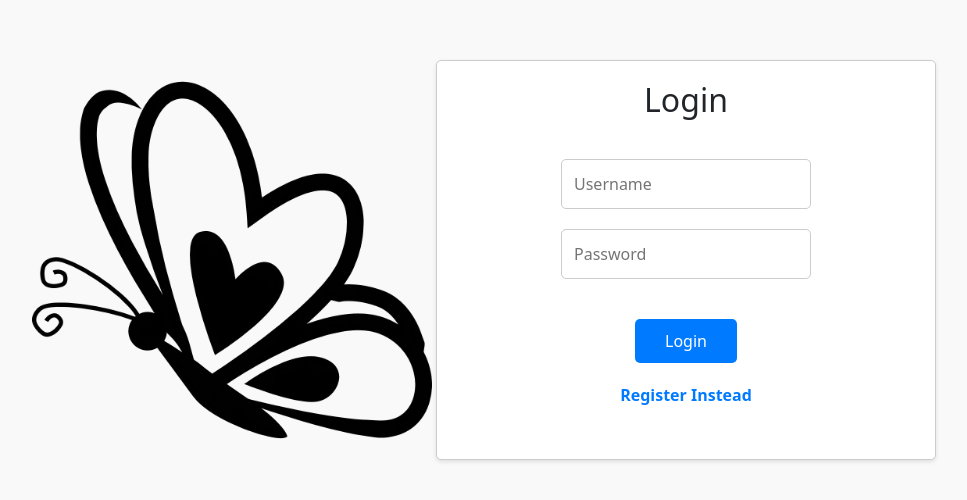
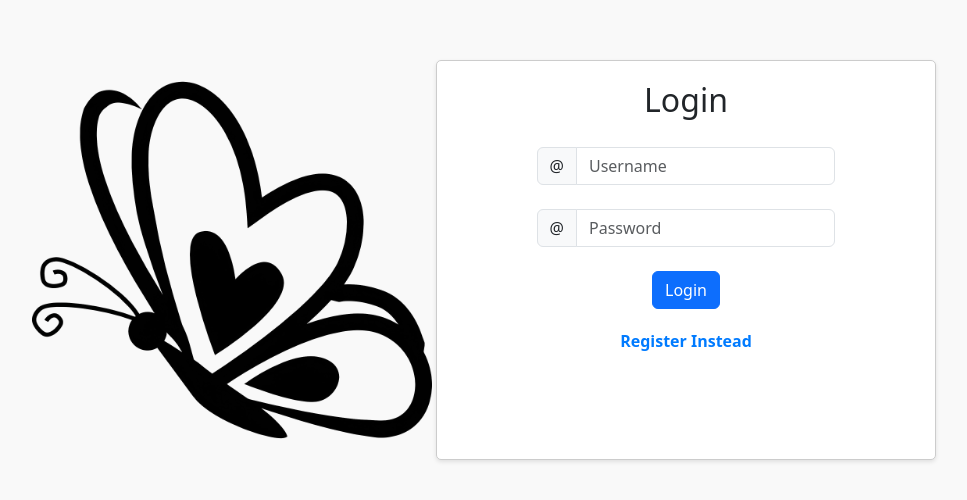
Before and after one commit to m-montefalcon/MeiMoreIs-Frontend, a React (Vite) app: page / in a window 1280 px wide. Shown: the part 140-640 px from the top of the page, without its empty margins (88-1055 px from the left). Built offline with nearby package versions, Linux system fonts and the light colour scheme.

Commit message:
Migrated and fully utilzied to bootstrap 5

```diff
--- a/src/components/Button.jsx
+++ /dev/null
@@ -1,18 +0,0 @@
-import React from "react";
-import "../../src/styles/Button.css";
-const Button = (props) => {
-  return (
-    <div className="button-container">
-      <button
-        className="button"
-        onClick={() => {
-          props.onClick();
-        }}
-      >
-        {props.text}
-      </button>
-    </div>
-  );
-};
-
-export default Button;
--- /dev/null
+++ b/src/components/ButtonComponent.jsx
@@ -0,0 +1,15 @@
+import React from "react";
+import "../../src/styles/Button.css";
+import ButtonBootstrap from "react-bootstrap/Button";
+
+const ButtonComponent = (props) => {
+  return (
+    <div className="button-container">
+      <ButtonBootstrap variant="primary" type="submit">
+        {props.text}
+      </ButtonBootstrap>
+    </div>
+  );
+};
+
+export default ButtonComponent;
--- a/src/components/Input.jsx
+++ /dev/null
@@ -1,15 +0,0 @@
-import React from "react";
-
-import "../../src/styles/Input.css";
-const Input = (props) => {
-  return (
-    <input
-      className="input"
-      type={props.type}
-      placeholder={props.placeHolder}
-      required={true}
-    />
-  );
-};
-
-export default Input;
--- /dev/null
+++ b/src/components/InputComponent.jsx
@@ -0,0 +1,32 @@
+import React from "react";
+import "../../src/styles/Input.css";
+import { Form, Button, InputGroup, FormControl } from "react-bootstrap";
+
+const InputComponent = (props) => {
+  return (
+    <>
+      <div
+        style={{
+          display: "flex",
+          justifyContent: "center",
+          alignItems: "center",
+          width: "60%",
+          margin: "0 auto", // Centers the div horizontally within its container
+        }}
+      >
+        <InputGroup className="mb-4">
+          <InputGroup.Text id="basic-addon1">@</InputGroup.Text>
+          <FormControl
+            type={props.type}
+            placeholder={props.placeHolder}
+            aria-label="Username"
+            aria-describedby="basic-addon1"
+            required
+          />
+        </InputGroup>
+      </div>
+    </>
+  );
+};
+
+export default InputComponent;
--- a/src/components/home_components/ModalComponent.jsx
+++ b/src/components/home_components/ModalComponent.jsx
@@ -1,14 +1,31 @@
-import React from "react";
-import { useState } from "react";
+import React, { useState } from "react";
 import Button from "react-bootstrap/Button";
 import Form from "react-bootstrap/Form";
 import Modal from "react-bootstrap/Modal";
 import "bootstrap/dist/css/bootstrap.min.css";
 
 const ModalComponent = ({ show, handleClose }) => {
+  const [selectedImage, setSelectedImage] = useState(null);
+
+  const handleImageChange = (event) => {
+    const file = event.target.files[0];
+    const reader = new FileReader();
+
+    reader.onloadend = () => {
+      setSelectedImage(reader.result);
+    };
+
+    if (file) {
+      reader.readAsDataURL(file);
+    }
+  };
+  const handleModalClose = () => {
+    setSelectedImage(null);
+    handleClose();
+  };
+
   return (
     <Modal show={show} onHide={handleClose}>
-      {" "}
       <Modal.Header closeButton>
         <Modal.Title>Create a Memory</Modal.Title>
       </Modal.Header>
@@ -18,14 +35,23 @@ const ModalComponent = ({ show, handleClose }) => {
             <Form.Label>What can you say with that memory?</Form.Label>
             <Form.Control as="textarea" rows={3} />
           </Form.Group>
+          {selectedImage && (
+            <div className="text-center">
+              <img
+                src={selectedImage}
+                alt="Selected"
+                style={{ maxWidth: "100%", maxHeight: "300px" }}
+              />
+            </div>
+          )}
           <Form.Group controlId="formFile" className="mb-3">
             <Form.Label>Attach an image</Form.Label>
-            <Form.Control type="file" />
+            <Form.Control type="file" onChange={handleImageChange} />
           </Form.Group>
         </Form>
       </Modal.Body>
       <Modal.Footer>
-        <Button variant="secondary" onClick={handleClose}>
+        <Button variant="secondary" onClick={handleModalClose}>
           Close
         </Button>
         <Button variant="primary" onClick={handleClose}>
--- a/src/pages/LoginPage.jsx
+++ b/src/pages/LoginPage.jsx
@@ -1,19 +1,17 @@
 import React from "react";
 import "../../src/styles/Login.css";
-import Input from "../components/Input";
-import Button from "../components/Button";
+import Input from "../components/InputComponent";
 import Hyperlink from "../components/Hyperlink";
 import { useNavigate } from "react-router-dom";
-
+import { Form, InputGroup, FormControl } from "react-bootstrap";
+import ButtonComponent from "../components/ButtonComponent";
 const LoginPage = () => {
   const navigateTo = useNavigate();
+
   const onSubmitHandler = (event) => {
-    // Prevent the default form submission behavior
-    event.preventDefault();
-    // Perform any form processing logic here
-    console.log("href");
+    event.preventDefault(); // Prevent default form submission behavior
+    console.log("Form submitted!");
     navigateTo("/home");
-    console.log("Form submitted!");
   };
 
   return (
@@ -26,12 +24,12 @@ const LoginPage = () => {
         />
         <div className="login-container">
           <h2 className="h2">Login</h2>
-          <form onSubmit={onSubmitHandler}>
+          <Form onSubmit={onSubmitHandler}>
             <Input type="text" placeHolder="Username" />
             <Input type="password" placeHolder="Password" />
-            <Button text="Login" onClick={onSubmitHandler} />
+            <ButtonComponent text="Login" />
             <Hyperlink text="Register Instead" link="/register" />
-          </form>
+          </Form>
         </div>
       </div>
     </>
--- a/src/pages/RegisterPage.jsx
+++ b/src/pages/RegisterPage.jsx
@@ -1,7 +1,7 @@
 import { useNavigate } from "react-router-dom";
 import React from "react";
-import Input from "../components/Input";
-import Button from "../components/Button";
+import Input from "../components/InputComponent";
+import Button from "../components/ButtonComponent";
 import Hyperlink from "../components/Hyperlink";
 import "../styles/Register.css";
 const RegisterPage = () => {
```
